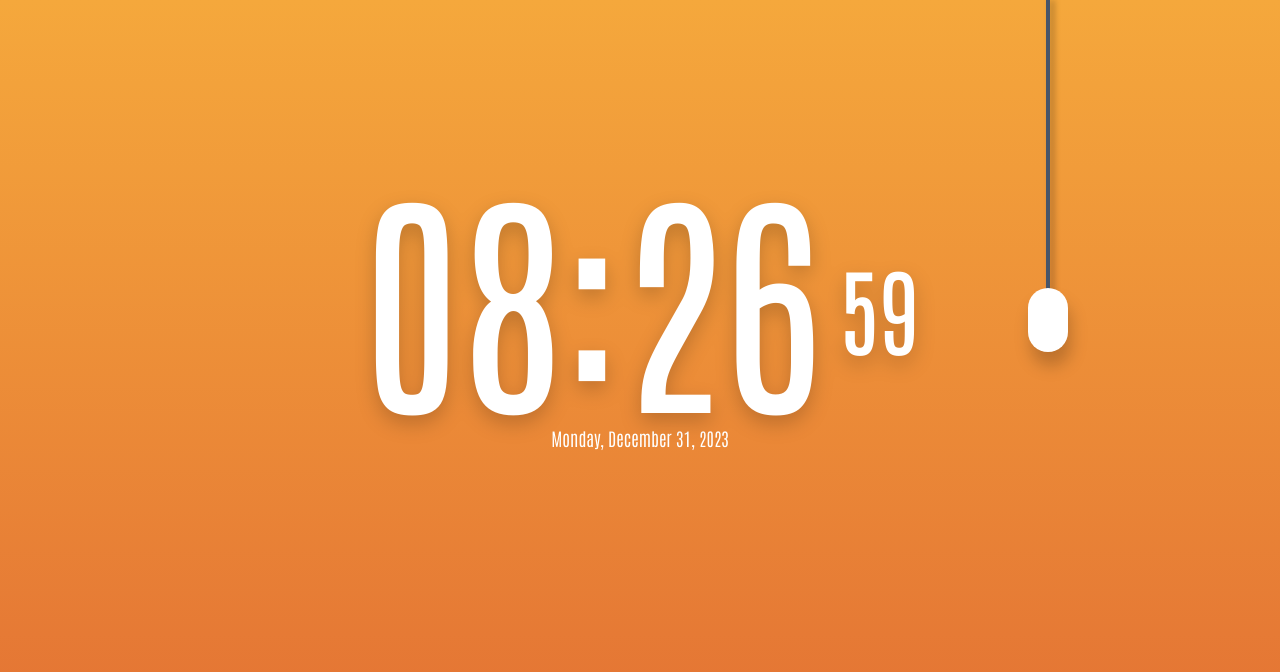
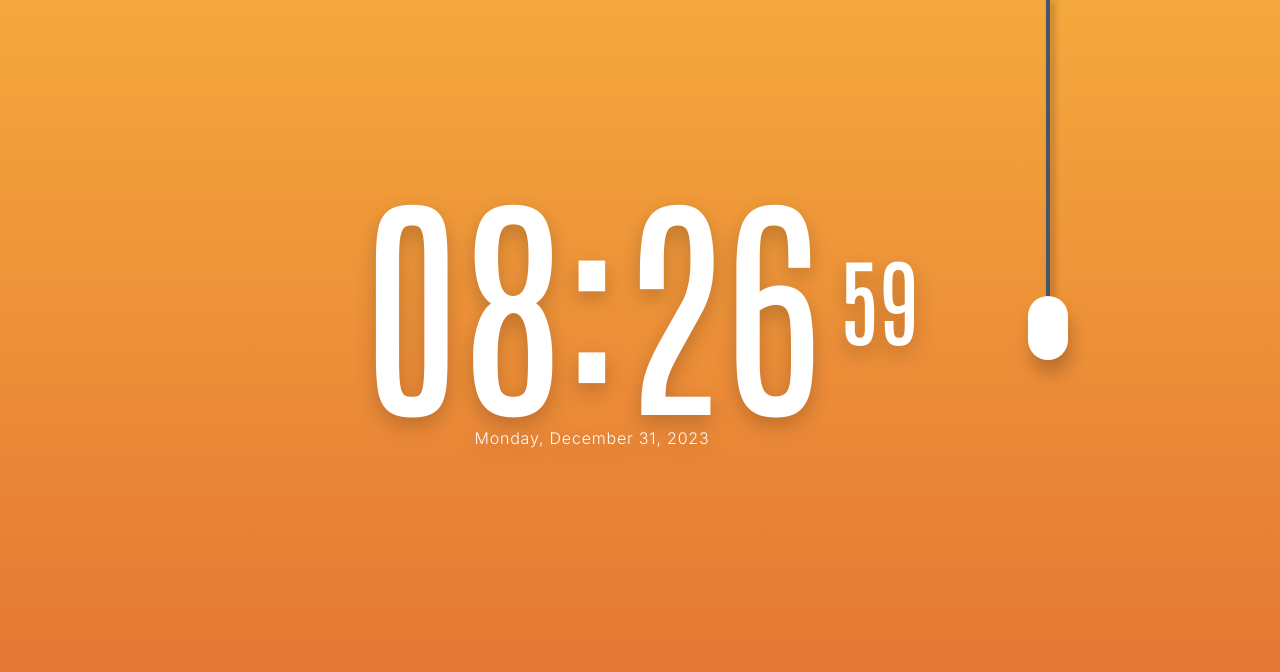
Before and after one commit to Elijah-05/theme-pull-switch, a React (Vite) app: page / in a window 1280 px wide. Shown: the top 672 px of the page. Built offline with nearby package versions, Linux system fonts and the light colour scheme.

Commit message:
desktop dark and light theme finished

```diff
--- a/src/App.tsx
+++ b/src/App.tsx
@@ -1,9 +1,38 @@
+import { useEffect } from "react";
 import Root from "./root/Root";
+import { useAtom } from "jotai";
+import { theme } from "./store/store";
 
 const App = () => {
-  return <div className="">
-    <Root />
-  </div>;
+  const [getTheme, setTheme] = useAtom(theme);
+  const localStorageTheme =
+    (localStorage.getItem("theme") != null && localStorage.getItem("theme")) ||
+    getTheme;
+
+  useEffect(() => {
+    setTheme(localStorageTheme);
+    if (
+      getTheme === "dark" ||
+      (!("theme" in localStorage) &&
+        window.matchMedia("(prefers-color-scheme: dark)").matches)
+    ) {
+      document.documentElement.classList.add("dark");
+    } else {
+      document.documentElement.classList.remove("dark");
+    }
+  }, [getTheme, localStorageTheme, setTheme]);
+
+  console.log({getTheme})
+
+  return (
+    <div
+      className={`dark:bg-slate-900 duration-1000 bg-gradient-to-t ${
+        localStorageTheme !== "dark" && "from-secondary to-primary"
+      }`}
+    >
+      <Root />
+    </div>
+  );
 };
 
 export default App;
--- a/src/index.css
+++ b/src/index.css
@@ -1,10 +1,11 @@
 @import url("https://fonts.googleapis.com/css2?family=Antonio:wght@100;200;300;400;500;600;700&family=Poppins:wght@400;500;600;700&display=swap");
+@import url('https://fonts.googleapis.com/css2?family=Inter:wght@100;200;300;400;500;600&family=Poppins:wght@400;500;600;700&display=swap');
 @tailwind base;
 @tailwind components;
 @tailwind utilities;
 
 @layer base {
   body {
-    @apply min-h-screen bg-gradient-to-t from-secondary to-primary font-antonion;
+    @apply min-h-screen bg-gradient-to-t from-lightDark to-dark font-antonion;
   }
 }
--- a/src/root/Root.tsx
+++ b/src/root/Root.tsx
@@ -1,25 +1,52 @@
-import React, { useState } from "react";
+import { useAtom } from "jotai";
+import { useState } from "react";
+import { theme } from "../store/store";
 
 const Root = () => {
-    const [switchHovered, setSwitchHovered] = useState(false)
+  const [getTheme, setTheme] = useAtom(theme);
+  const [switchHovered, setSwitchHovered] = useState(false);
+  const isDark = getTheme === 'dark' ? true : false
+  const switchColor = getTheme === 'light' ? 'bg-white' : 'bg-primary'
 
-    const handleSwitchHover = () => {
-        setSwitchHovered(!switchHovered)
-    }
+  const handleSwitchHover = () => {
+    setSwitchHovered(!switchHovered);
+  };
 
+  const handleToggleTheme = () => {
+    localStorage.setItem(
+      "theme",
+      localStorage.getItem("theme") == "light" ? "dark" : "light"
+    );
+    setTheme(getTheme == "light" ? "dark" : "light");
+
+  };
 
   return (
     <div className="relative h-screen max-h-screen border-slate-70 flex items-center justify-center">
-      <div className="absolute top-0 right-[15vw] " >
-        <div className={`top-0 -translate-x-1/2 w-1 bg-slate-600 h-[40vh] ${switchHovered ? 'drop-shadow-[4px_0px_1px_rgba(0,0,0,0.2)]' : 'drop-shadow-[4px_0px_3px_rgba(0,0,0,0.3)]'} duration-500`} />
-        <div className={`w-10 bg-white h-16 -translate-x-1/2 rounded-full drop-shadow-[3px_14px_8px_rgba(0,0,0,0.2)] cursor-pointer -translate-y-8  hover:translate-y-0 duration-1000 hover:drop-shadow-[3px_10px_4px_rgba(0,0,0,0.3)] group`} onMouseEnter={handleSwitchHover} onMouseLeave={handleSwitchHover} />
+      <div className="absolute top-0 right-[15vw] ">
+        <div
+          className={`top-0 -translate-x-1/2 w-1 bg-slate-600 h-[40vh] ${
+            switchHovered
+              ? "drop-shadow-[4px_0px_1px_rgba(0,0,0,0.2)]"
+              : "drop-shadow-[4px_0px_3px_rgba(0,0,0,0.3)]"
+          } duration-500`}
+        />
+        <div
+          className={`w-10 ${switchColor} h-16 -translate-x-1/2 rounded-full drop-shadow-[3px_14px_8px_rgba(0,0,0,0.2)] cursor-pointer -translate-y-6  hover:translate-y-0 duration-1000 hover:drop-shadow-[3px_10px_4px_rgba(0,0,0,0.3)] group`}
+          onMouseEnter={handleSwitchHover}
+          onMouseLeave={handleSwitchHover}
+          onClick={handleToggleTheme}
+        />
       </div>
       <div className={` mb-[30vh] flex flex-col text-white select-none`}>
-        <div className="flex items-center gap-4 drop-shadow-[0px_8px_10px_rgba(0,0,0,0.2)]">
-          <span className="text-[242px]  ">08:26</span>
+        <div className={`flex items-center gap-4 bg-gradient-to-t from-secondary to-primary ${isDark && 'text-transparent'} bg-clip-text drop-shadow-[0px_8px_10px_rgba(0,0,0,0.2)] duration-500`}>
+          <div className=""><span className="text-[242px] ">08:26</span>
+          <p className=" -mt-12 text-base text-white font-inter font-light tracking-wider text-center">
+          Monday, December 31, 2023
+        </p></div>
           <span className="text-8xl mt-8">59</span>
         </div>
-        <p className=" -mt-12 text-lg font-light text-center">Monday, December 31, 2023</p>
+
       </div>
     </div>
   );
--- /dev/null
+++ b/src/store/store.tsx
@@ -0,0 +1,3 @@
+import { atom } from "jotai";
+
+export const theme = atom<"light" | "dark" | string>("light");
--- a/tailwind.config.js
+++ b/tailwind.config.js
@@ -1,5 +1,6 @@
 /** @type {import('tailwindcss').Config} */
 export default {
+  darkMode: "class",
   content: ["./index.html", "./src/**/*.{js,ts,jsx,tsx}"],
   theme: {
     extend: {
@@ -12,8 +13,9 @@ export default {
         milk: "#F2F2F2",
       },
       fontFamily: {
-        antonion: 'Antonio'
-      }
+        antonion: "Antonio",
+        inter: "Inter",
+      },
     },
   },
   plugins: [],
```
Also changed, not shown: src/main.tsx (+7 -7 lines).
